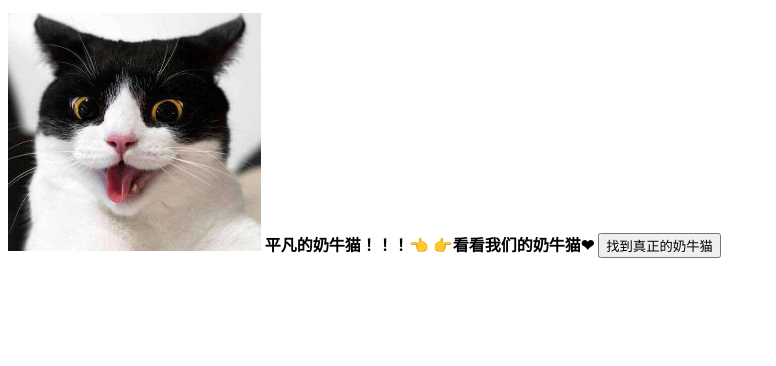
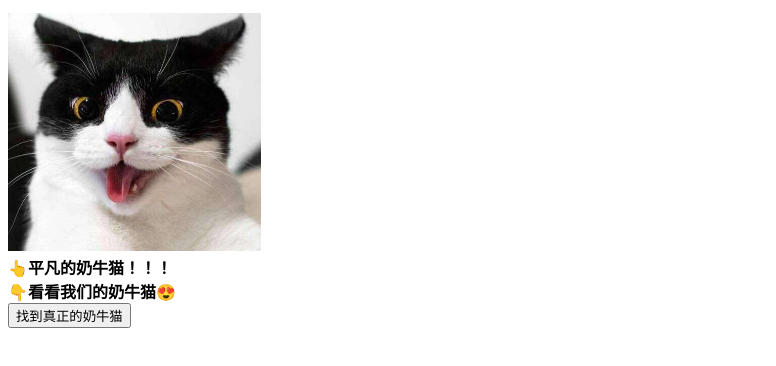
Before and after one commit to Nanyu-Yin/cancan, a plain HTML site: page index.html in a window 1280 px wide. Shown: the part 116-482 px from the top of the page, without its empty margins (0-776 px from the left). Drawn offline with nearby package versions, Linux system fonts and the light colour scheme.

Commit message:
nainiumao

```diff
--- a/index.html
+++ b/index.html
@@ -43,9 +43,9 @@
                 audio.play();
             }
         </script>
-        <img class="one" src="nainiumao.png">
-        <strong>平凡的奶牛猫！！！👈</strong>
-        <strong>👉看看我们的奶牛猫❤</strong>
+        <img class="one" src="nainiumao.png"><br />
+        <strong>👆平凡的奶牛猫！！！</strong><br />
+        <strong>👇看看我们的奶牛猫😍</strong><br />
         <button onclick="playAudio()">找到真正的奶牛猫</button>
         <img id="div2" class="two" src="nianyu.jpg" style="display:none" onclick="playAudio()">
     </main>
```
